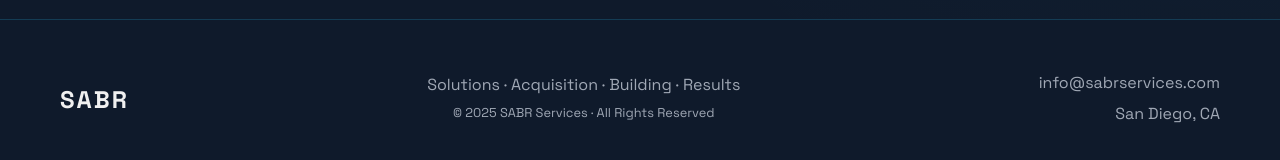
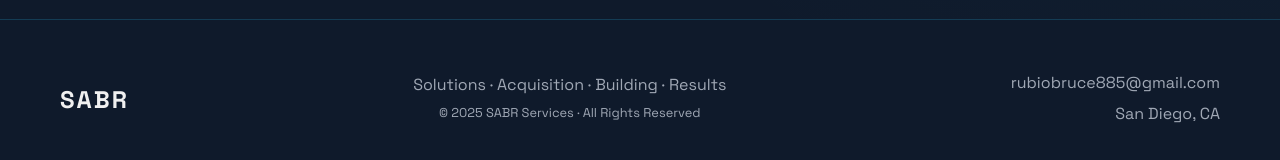
Before and after one commit to raratopenints/SABR_WEB, a plain HTML site: page index.html in a window 1280 px wide. Shown: the part 5087-5247 px from the top of the page. Drawn offline with Linux system fonts and the light colour scheme.

```diff
--- a/index.html
+++ b/index.html
@@ -248,7 +248,7 @@
                     <p class="copyright">© 2025 SABR Services · All Rights Reserved</p>
                 </div>
                 <div class="footer-contact">
-                    <p>info@sabrservices.com</p>
+                    <p>rubiobruce885@gmail.com</p>
                     <p>San Diego, CA</p>
                 </div>
             </div>
```
